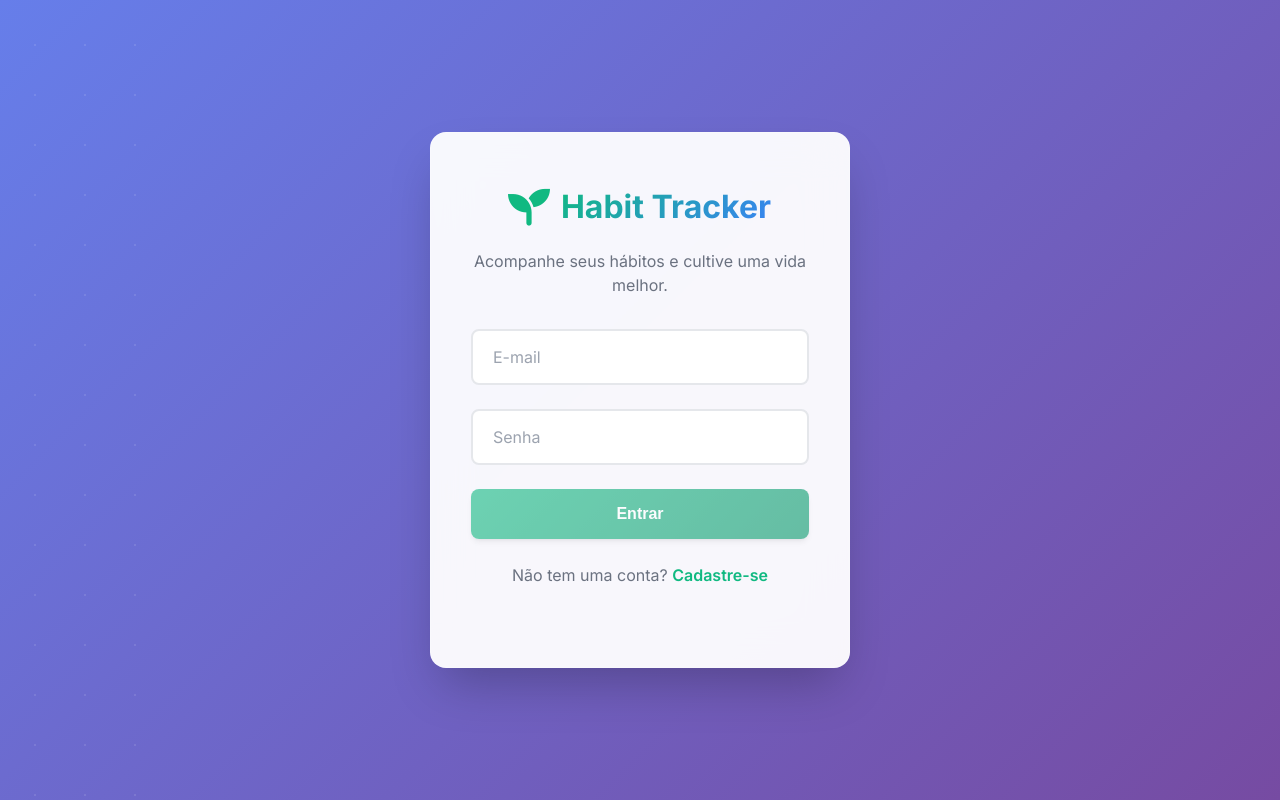
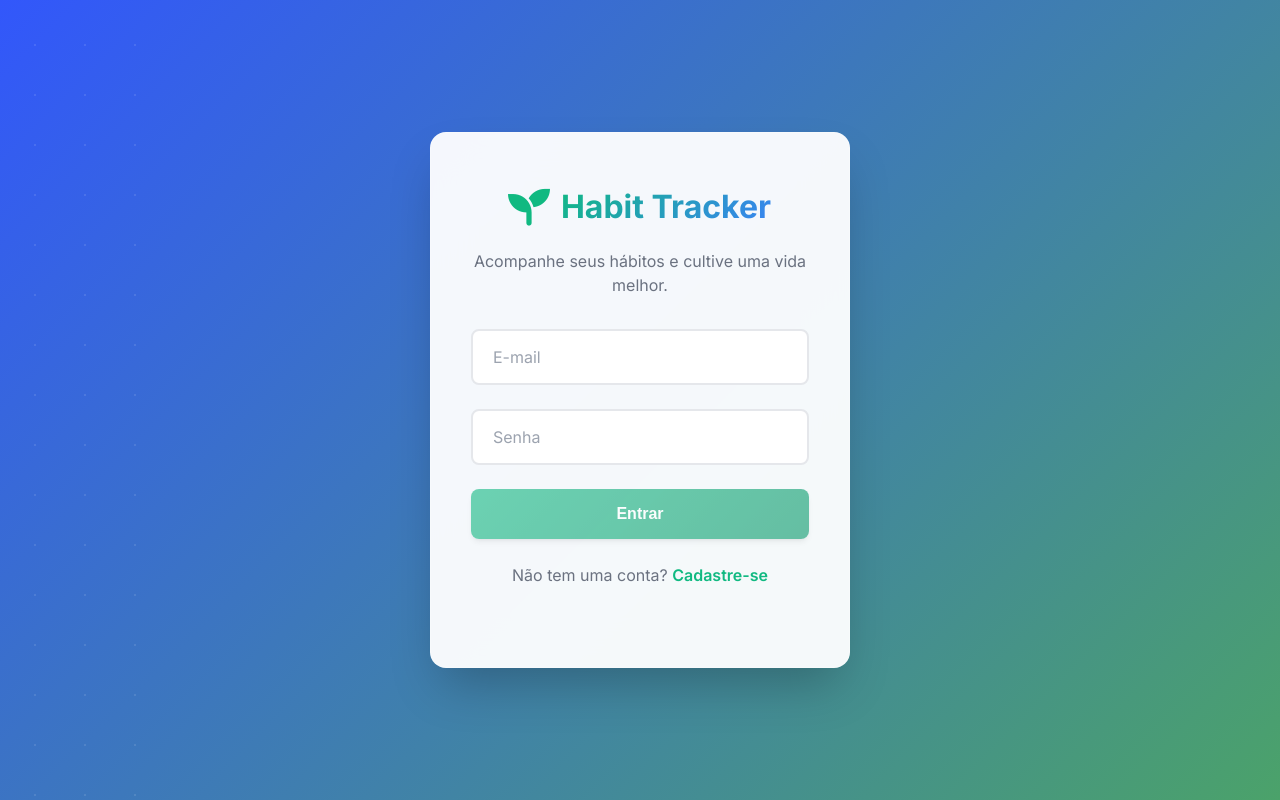
Before and after one commit to Nobrez/habit-trucker-new, an Angular app: page /auth in a window 1280 px wide. Built offline with nearby package versions, Linux system fonts and the light colour scheme.

Commit message:
atualização de cores

```diff
--- a/src/app/auth/auth.component.css
+++ b/src/app/auth/auth.component.css
@@ -4,7 +4,7 @@
   align-items: center;
   min-height: 100vh;
   padding: 1rem;
-  background: linear-gradient(135deg, #667eea 0%, #764ba2 100%);
+  background: linear-gradient(135deg, #3257fb 0%, #4ba26a 100%);
   position: relative;
   overflow: hidden;
 }
```
